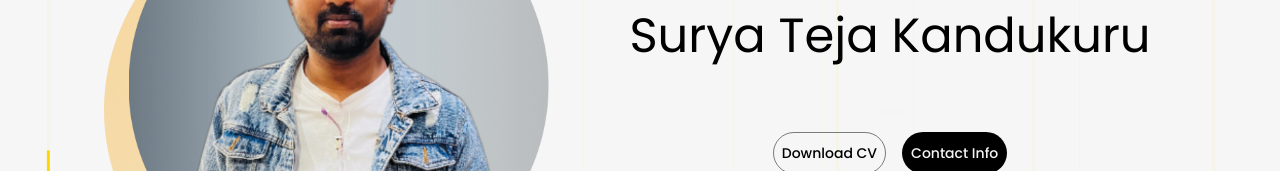
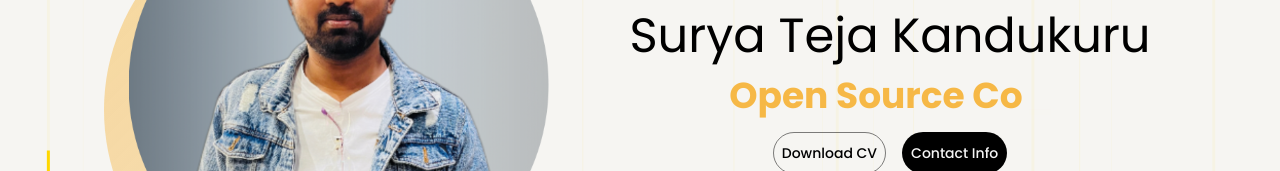
Before and after one commit to thejus557/my-portfolio, a React (Vite) app: page / in a window 1280 px wide. Shown: the part 375-546 px from the top of the page. Built offline with nearby package versions, Linux system fonts and the light colour scheme.

Commit message:
fix: minor corrections

```diff
--- a/src/App.tsx
+++ b/src/App.tsx
@@ -20,7 +20,7 @@ const App = () => {
   const setTheme = useSetAtom(themeAtom);
 
   useEffect(() => {
-    document.body.style.backgroundColor = theme === "dark" ? "#1c1c1c" : "#fff";
+    document.body.style.backgroundColor = theme === "dark" ? "#1c1c1c" : "#F6F5F2";
   }, [theme]);
 
   useEffect(() => {
@@ -64,12 +64,10 @@ const App = () => {
           ]}
         />
         <Background />
-
         <Header />
         <div className={`main-app ${theme} m-2 md:m-0 overflow-x-hidden`}>
           <div
-            className={`h-full bg-transparent
-            `}
+            className={`h-full bg-transparent`}
           >
             <Intro />
             <About />
--- a/src/index.css
+++ b/src/index.css
@@ -195,7 +195,7 @@ svg {
 
 
 .canvas.canvas-cyberlines.light {
-  background-color: #f6f6f6 !important;
+  background-color: #F6F5F2 !important;
 }
 
 .canvas.canvas-cyberlines.dark {
--- a/src/pages/Intro.tsx
+++ b/src/pages/Intro.tsx
@@ -105,8 +105,6 @@ const Intro = () => {
             <Typewriter
               words={[
                 "Frontend Developer",
-                "Backend Developer",
-                "Full Stack Developer",
                 "Open Source Contributor",
               ]}
               loop={5}
--- a/src/pages/Skills.tsx
+++ b/src/pages/Skills.tsx
@@ -22,6 +22,31 @@ import ScrollAnimation from "react-animate-on-scroll";
 
 const skillsJson = [
   {
+    name: "React",
+    icon: ReactNativeIcon,
+    experience: "4.5",
+  },
+  {
+    name: "Angular",
+    icon: AngularIcon,
+    experience: "3.5",
+  },
+  {
+    name: "VueJS",
+    icon: VueJSIcon,
+    experience: "2.5",
+  },
+  {
+    name: "Redux",
+    icon: ReduxIcon,
+    experience: "4.5",
+  },
+  {
+    name: "Tailwind",
+    icon: TailwindIcon,
+    experience: "3",
+  },
+  {
     name: "HTML",
     icon: HTMLIcon,
     experience: "4.5",
@@ -31,11 +56,7 @@ const skillsJson = [
     icon: CSSIcon,
     experience: "4.5",
   },
-  {
-    name: "Tailwind",
-    icon: TailwindIcon,
-    experience: "3",
-  },
+
   {
     name: "JavaScript",
     icon: JavaScriptIcon,
@@ -46,23 +67,10 @@ const skillsJson = [
     icon: TypeScriptIcon,
     experience: "4.5",
   },
-  {
-    name: "React",
-    icon: ReactNativeIcon,
-    experience: "4.5",
-  },
 
-  {
-    name: "Redux",
-    icon: ReduxIcon,
-    experience: "4.5",
-  },
 
-  {
-    name: "Angular",
-    icon: AngularIcon,
-    experience: "3.5",
-  },
+
+
 
   {
     name: "Rxjs",
@@ -74,11 +82,7 @@ const skillsJson = [
     icon: NGRXIcon,
     experience: "3.5",
   },
-  {
-    name: "VueJS",
-    icon: VueJSIcon,
-    experience: "2.5",
-  },
+
 
   {
     name: "Vuex",
@@ -138,7 +142,7 @@ const Skills = () => {
           component="div"
           className="text-center mb-2 text-sm"
         >
-          Look at my
+          Explore my
         </Typography>
         <Typography
           variant="h2"
```
